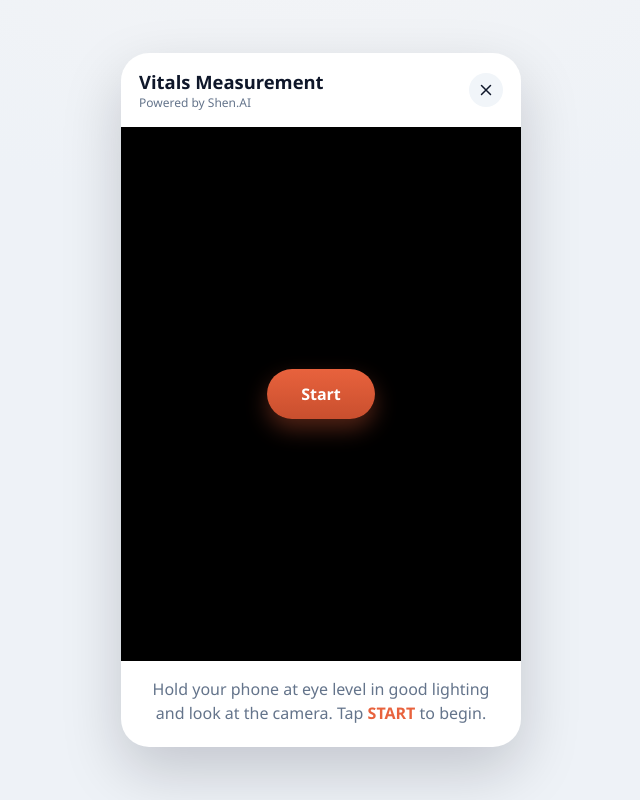
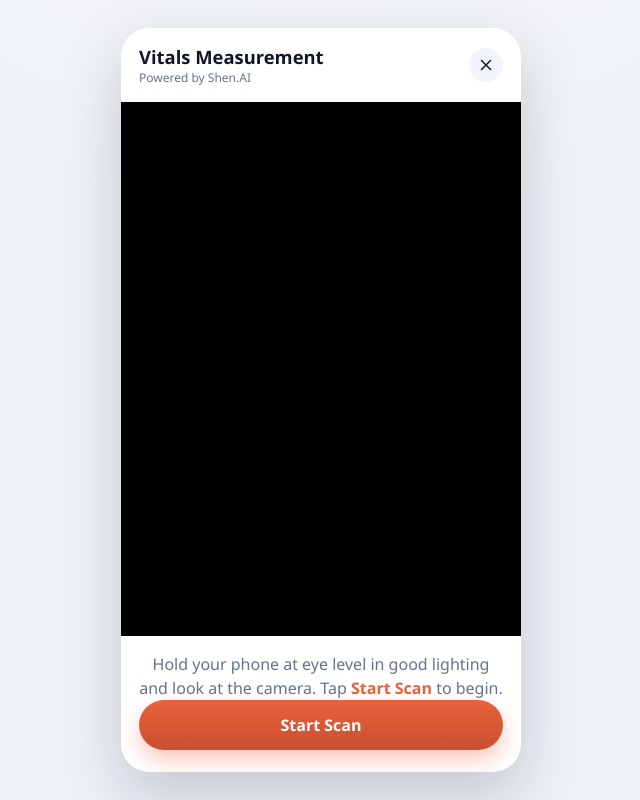
Before and after one commit to siddharthGope/nuxt-shenai, a Nuxt app in the folder nuxt-shenai-web-sdk/: page / in a window 1280 px wide. Shown: the whole page, without its empty margins (319-959 px from the left). Built offline with nearby package versions, Linux system fonts and the light colour scheme.

Commit message:
refactor: update UI button labels and enhance error message styling; implement event callback for measurement flow

```diff
--- a/nuxt-shenai-web-sdk/app/app.vue
+++ b/nuxt-shenai-web-sdk/app/app.vue
@@ -45,13 +45,6 @@ function close() {
       <!-- The branded SDK UI (camera + face mesh + brackets + START/STOP) renders here. -->
       <div class="stage">
         <canvas id="mxcanvas" />
-
-        <div v-if="phase === 'camera'" class="stage-overlay">
-          <button class="btn" :disabled="starting" @click="begin">
-            {{ starting ? 'Starting…' : 'Start' }}
-          </button>
-          <p v-if="error" class="error">{{ error }}</p>
-        </div>
       </div>
 
       <footer class="footer">
@@ -76,12 +69,18 @@ function close() {
 
         <p v-else class="instruction">
           Hold your phone at eye level in good lighting and look at the camera.
-          Tap <b>START</b> to begin.
+          Tap <b>Start Scan</b> to begin.
         </p>
+
+        <button v-if="phase === 'camera'" class="btn footer-btn" :disabled="starting" @click="begin">
+          {{ starting ? 'Starting…' : 'Start Scan' }}
+        </button>
 
         <button v-if="finished" class="btn view-results" @click="viewResults">
           View results
         </button>
+
+        <p v-if="error" class="error">{{ error }}</p>
       </footer>
     </div>
 
@@ -192,18 +191,10 @@ body {
   background: #000;
 }
 #mxcanvas { width: 100%; height: 100%; display: block; }
-.stage-overlay {
-  position: absolute;
-  inset: 0;
-  display: flex;
-  flex-direction: column;
-  align-items: center;
-  justify-content: center;
-  gap: 12px;
-}
-.error { color: #fca5a5; font-size: 0.85rem; text-align: center; padding: 0 20px; }
+.error { color: #dc2626; font-size: 0.85rem; text-align: center; padding: 8px 20px 0; }
 
 .footer { padding: 16px 18px 22px; }
+.footer-btn { width: 100%; }
 .view-results { width: 100%; margin-top: 14px; }
 .instruction {
   margin: 0;
--- a/nuxt-shenai-web-sdk/app/composables/useShenAI.ts
+++ b/nuxt-shenai-web-sdk/app/composables/useShenAI.ts
@@ -58,7 +58,15 @@ export const useShenAI = () => {
           showFaceMask: true,
           showBloodFlow: true,
           showFacePositioningOverlay: true,
-          enableSummaryScreen: false
+          enableSummaryScreen: false,
+          // The SDK's FINISH button fires USER_FLOW_FINISHED; route it to our page.
+          eventCallback: (event: string) => {
+            if (event === 'MEASUREMENT_FINISHED') {
+              finished.value = true
+            } else if (event === 'USER_FLOW_FINISHED') {
+              setTimeout(() => viewResults(), 0)
+            }
+          }
         },
         resolve
       )
```
